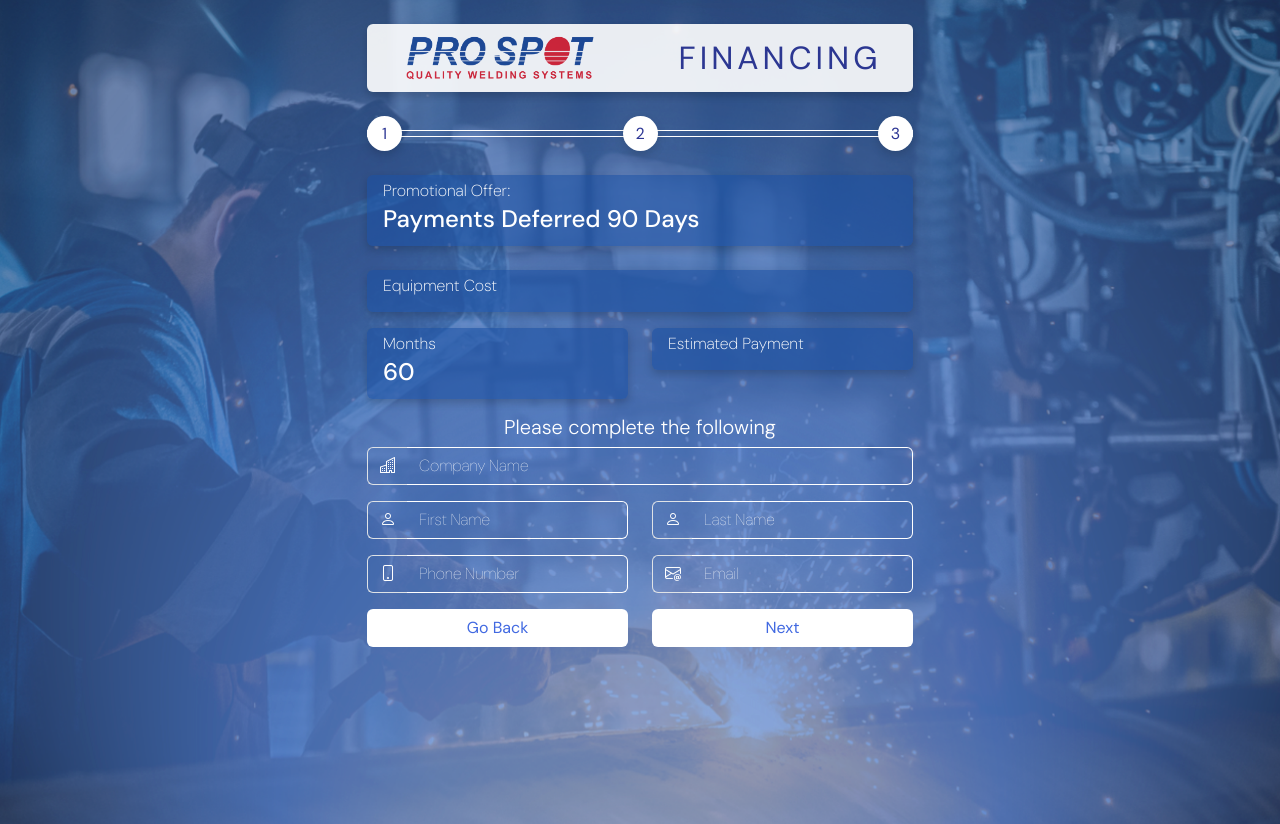
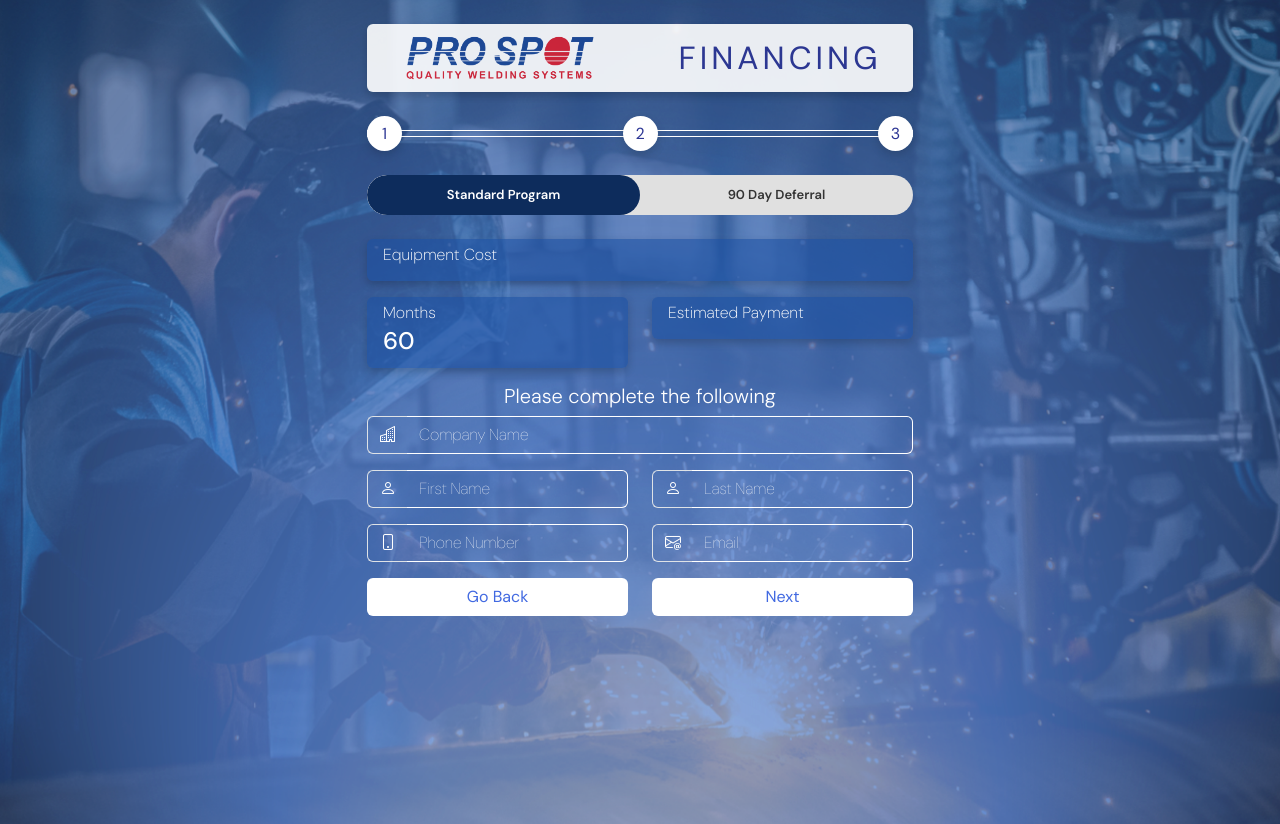
Before and after one commit to sfsportsfan/VendorApp, a Flask app: template templates/prospot.html in a window 1280 px wide. Run offline with Flask 3, Linux system fonts and the light colour scheme; the template is opened without the code that fills it, so the values that code supplies are empty.

Commit message:
added toggle switch for 90 day deferral

```diff
--- a/main.py
+++ b/main.py
@@ -30,13 +30,15 @@ def calculate_monthly_payment(amount, interest_rate=9.25, term=60):
     if monthly_rate == 0:
         return amount / term
 
-    payment = amount * (monthly_rate * (1 + monthly_rate) ** term) / ((1 + monthly_rate) ** term - 1)
+    principal = amount * 1.05
+
+    payment = principal * (monthly_rate * (1 + monthly_rate) ** term) / ((1 + monthly_rate) ** term - 1)
     formatted_payment = f"${payment:,.0f}"
 
     return formatted_payment
 
 def deferred_payment(amount, rate=.1025):
-    principal = amount * 1.10
+    principal = amount * 1.05
     promo = 99
 
     i = rate / 12
@@ -82,11 +84,16 @@ def index():
 @app.route("/payment", methods=["GET", "POST"])
 def payment():
     amount = int(request.args.get("amount"))
+    deferral = request.args.get("deferral") == "true"
 
     formatted_amount = f"${amount:,.2f}"
-    monthly_payment = deferred_payment(amount)
 
-    return render_template("prospot.html", step=2, amount=amount, payment=monthly_payment, cost=formatted_amount)
+    if deferral:
+        monthly_payment = deferred_payment(amount)
+    else:
+        monthly_payment = calculate_monthly_payment(amount)
+
+    return render_template("prospot.html", deferral=deferral, step=2, amount=amount, payment=monthly_payment, cost=formatted_amount)
 
 @app.route("/contact", methods=["GET", "POST"])
 def contact():
--- a/static/css/style.css
+++ b/static/css/style.css
@@ -192,3 +192,72 @@ h5 {
     color: white !important;
     border-right: none !important;
 }
+
+.toggle {
+    display: block;
+    width: 100%
+    cursor: pointer;
+}
+.toggle input {
+    opacity: 0;
+    width: 0;
+    height: 0;
+    position: absolute;
+}
+
+.track {
+    position: relative;
+    display: flex;
+    width: 100%;
+    height: 40px;
+    background-color: #e0e0e0;
+    border-radius: 20px;
+    overflow: hidden;
+}
+
+/* the sliding colored panel underneath the text */
+.highlight {
+    position: absolute;
+    top: 0;
+    left: 0;
+    width: 50%;
+    height: 100%;
+    background-color: #0d2c5c;
+    border-radius: 20px;
+    transition: transform 0.3s ease;
+    z-index: 0;
+}
+
+/* each label sits on top of the highlight, side by side */
+.option {
+    position: relative;
+    z-index: 1;
+    flex: 1;
+    display: flex;
+    align-items: center;
+    justify-content: center;
+    font-size: 13px;
+    font-weight: 600;
+    transition: color 0.5s ease;
+}
+
+/* default (unchecked) state */
+.option-standard {
+    color: white;   /* sits on the blue highlight */
+}
+.option-deferral {
+    color: #333;    /* sits on the plain grey track */
+}
+
+/* checked state — swap colors */
+input:checked ~ .track .option-standard {
+    color: #333;
+}
+input:checked ~ .track .option-deferral {
+    color: white;
+}
+
+/* when checked, slide the highlight to the right */
+input:checked ~ .track .highlight {
+    transform: translateX(100%);
+}
--- a/templates/prospot.html
+++ b/templates/prospot.html
@@ -4,10 +4,19 @@
 <div class="container text-center">
     <div class="row justify-content-center mt-4 mb-3">
         <div class="col-6">
-            <div class="card px-3 py-1 text-start">
-                <p style="margin-bottom: 2px;">Promotional Offer:</p>
-                <h4 style="margin-top: 0px;">Payments Deferred 90 Days</h4>
-            </div>
+            <form method="GET" action="{{ url_for('payment') }}">
+                <input type="hidden" name="amount" value="{{ amount }}">
+                <label class="toggle">
+                    <input type="checkbox" name="deferral" value="true"
+                           {{ 'checked' if deferral else '' }}
+                            onchange="this.form.submit()">
+                    <span class="track">
+                        <span class="highlight"></span>
+                        <span class="option option-standard">Standard Program</span>
+                        <span class="option option-deferral">90 Day Deferral</span>
+                    </span>
+                </label>
+            </form>
         </div>
     </div>
     <div class="row justify-content-center mt-4 mb-3">
@@ -89,6 +98,7 @@
                     </div>
                     <div class="col-3">
                          <button type="submit" class="btn btn-custom w-100">Next</button>
+                    </div>
                 </div>
             </form>
     </div>
```
